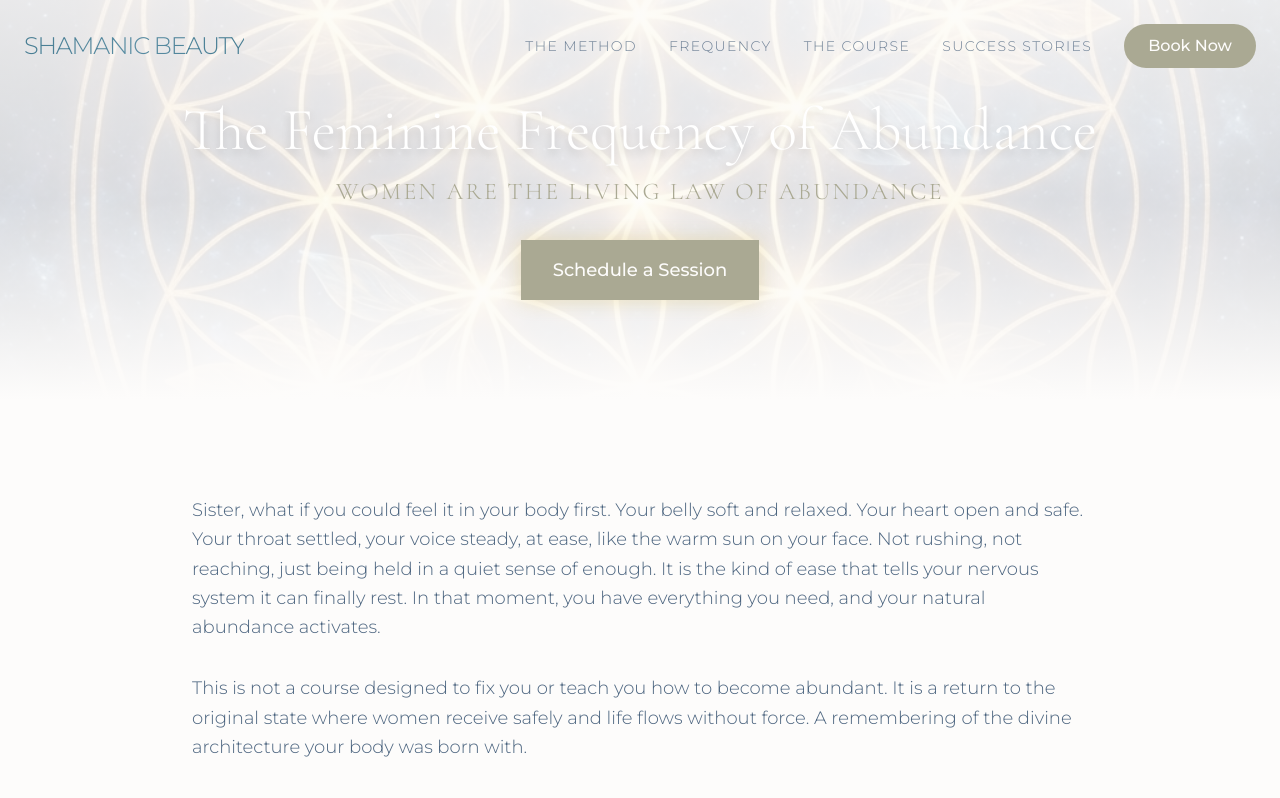
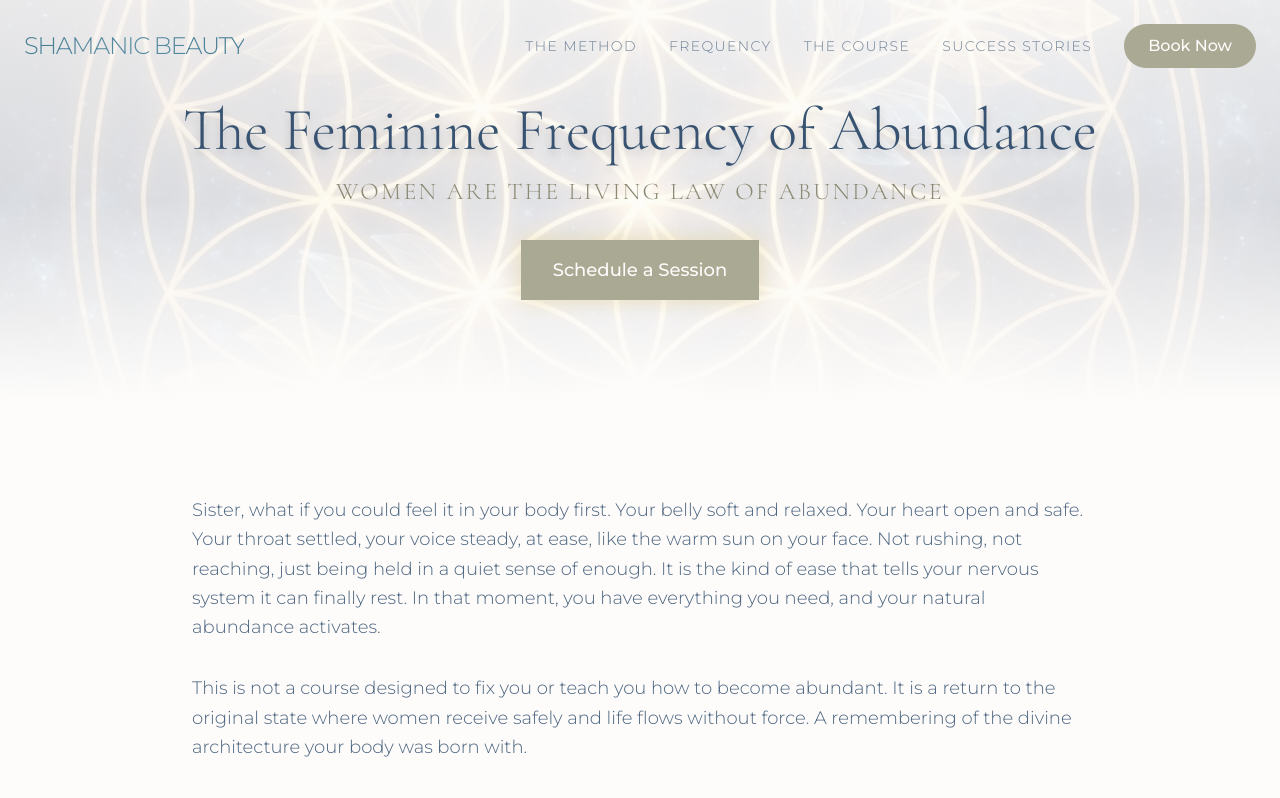
Before and after one commit to majorvfx/shamanic-beauty, a Next.js app: page /frequency in a window 1280 px wide. Shown: the top 798 px of the page. Built offline with nearby package versions, Linux system fonts and the light colour scheme.

Commit message:
Update Frequency page hero text colors for better readability

```diff
--- a/src/app/frequency/page.tsx
+++ b/src/app/frequency/page.tsx
@@ -20,10 +20,10 @@
                 </div>
 
                 <div className="relative z-10 container mx-auto px-6 py-20 text-center">
-                    <h1 className="text-4xl md:text-6xl font-serif text-white mb-4 drop-shadow-lg animate-fade-in-up">
+                    <h1 className="text-4xl md:text-6xl font-serif text-foreground mb-4 drop-shadow-lg animate-fade-in-up">
                         The Feminine Frequency of Abundance
                     </h1>
-                    <h2 className="text-xl md:text-2xl font-light text-gold tracking-widest uppercase mb-8 animate-fade-in-up delay-200">
+                    <h2 className="text-xl md:text-2xl font-light text-gold-dark tracking-widest uppercase mb-8 animate-fade-in-up delay-200">
                         Women are the Living Law of Abundance
                     </h2>
                     <Link
```
